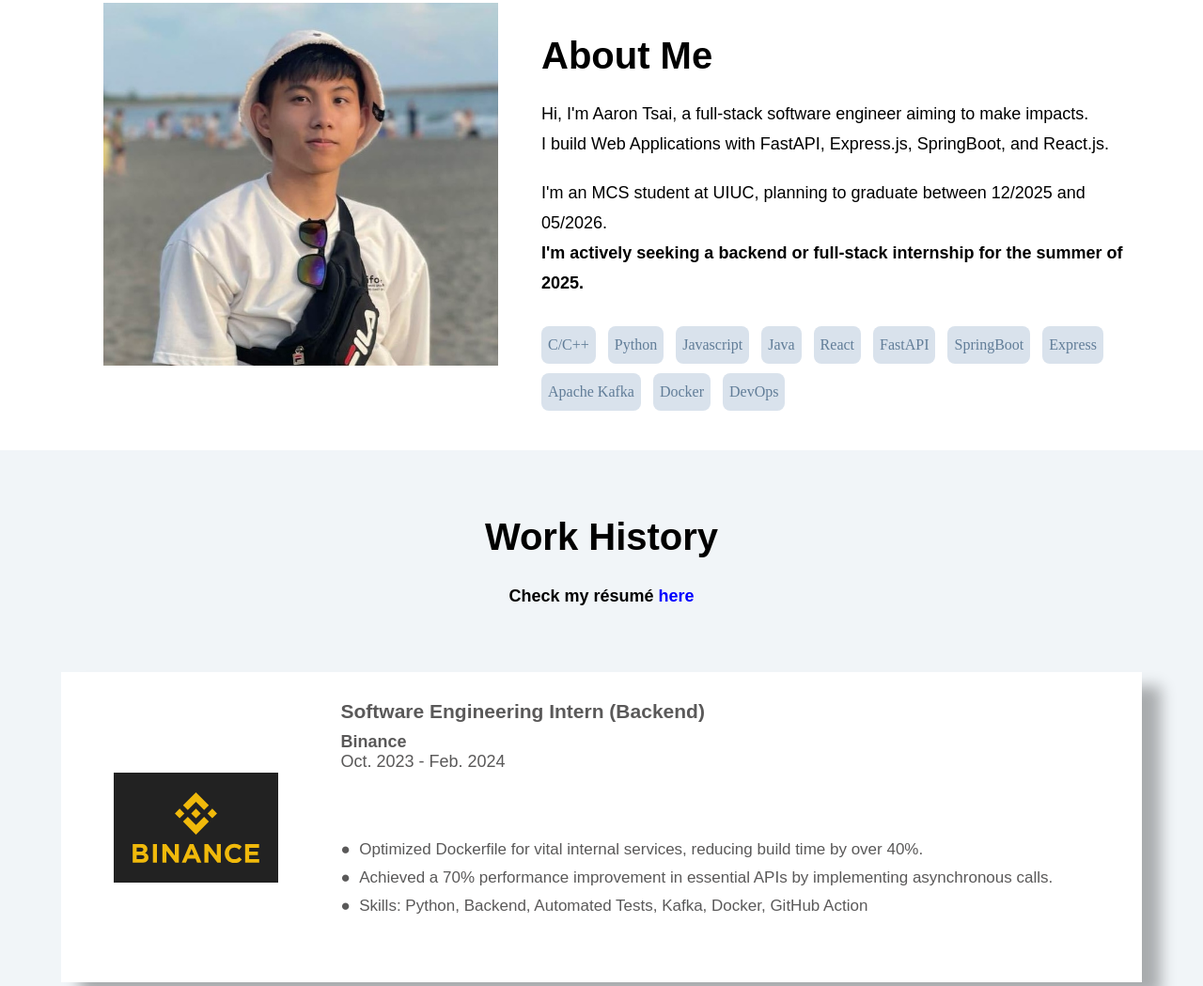
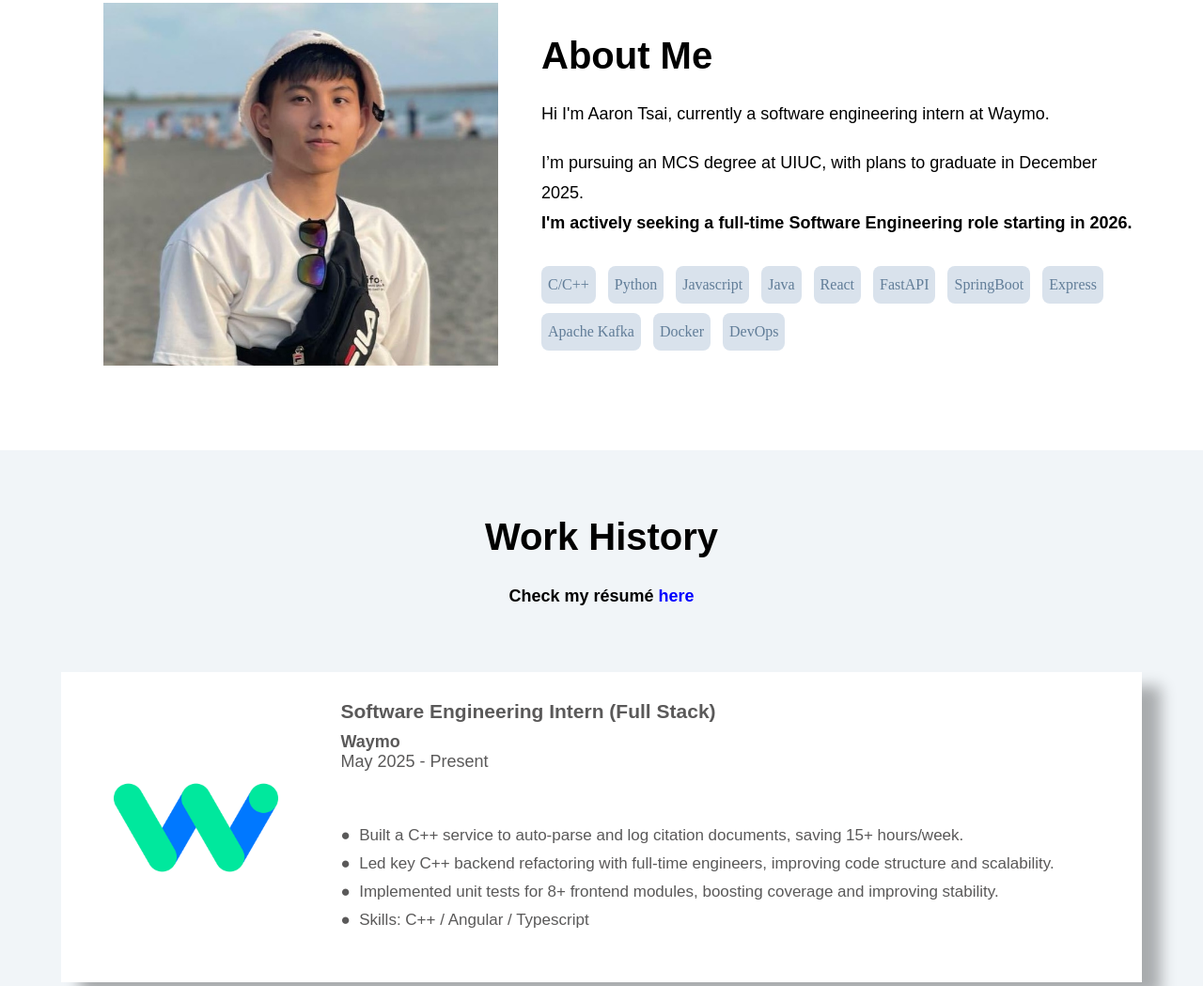
Before and after one commit to tsai8890/tsai8890.github.io, a plain HTML site: page src/index.html in a window 1280 px wide. Shown: the part 907-1956 px from the top of the page at 94% size. Drawn offline with Linux system fonts and the light colour scheme.

Commit message:
feat: update Waymo internship to the website

```diff
--- a/src/index.html
+++ b/src/index.html
@@ -63,8 +63,9 @@
             <div id="self-intro">
                 <p id="self-intro-name">Aaron Tsai</p>
                 <div id="self-intro-role">
-                    <p id="self-intro-role-1">Full-Stack Web Developer</p>
-                    <p id="self-intro-role-2">First-Year MCS Student at UIUC</p>
+                    <!-- <p id="self-intro-role-1">Full-Stack Web Developer</p> -->
+                    <p id="self-intro-role-1">Software Engineering Intern @ Waymo</p>
+                    <p id="self-intro-role-2">Second-Year MCS Student @ UIUC</p>
                 </div>
                 <div class="icon-row">
                     <a target="_blank" href="mailto:aarontsaai.contact@gmail.com">
@@ -93,12 +94,13 @@
                 <div id="about-description">
                     <p id="about-description-1">About Me</p>
                     <p id="about-description-2">
-                        Hi, I'm Aaron Tsai, a full-stack software engineer aiming to make impacts. <br>
-                        I build Web Applications with FastAPI, Express.js, SpringBoot, and React.js.
+                        Hi I'm Aaron Tsai, currently a software engineering intern at Waymo. <br>
+                        <!-- Hi, I'm Aaron Tsai, a full-stack software engineer aiming to make impacts. <br> -->
+                        <!-- I build Web Applications with FastAPI, Express.js, SpringBoot, and React.js. -->
                     </p>
                     <p id="about-description-3">
-                        I'm an MCS student at UIUC, planning to graduate between 12/2025 and 05/2026.<br>
-                        <b><b>I'm actively seeking a backend or full-stack internship for the summer of 2025.</b></b><br>
+                        I’m pursuing an MCS degree at UIUC, with plans to graduate in December 2025. <br>
+                        <b><b>I'm actively seeking a full-time Software Engineering role starting in 2026.</b></b><br>
                     </p>
 
                     <div id="skills">
@@ -150,6 +152,23 @@
                 </p>
             </div>
             <div id="work-list">
+                <div class="work-item">
+                    <div class="company-image">
+                        <img src="./assets/icon/waymo_icon.png">
+                    </div>
+                    <div class="job-description">
+                        <p class="job-title">Software Engineering Intern (Full Stack)</p>
+                        <p class="company-title">Waymo</p>
+                        <p class="job-duration">May 2025 - Present</p>
+                        <div class="job-details">
+                            <p>● &nbsp;Built a C++ service to auto-parse and log citation documents, saving 15+ hours/week.</p>
+                            <p>● &nbsp;Led key C++ backend refactoring with full-time engineers, improving code structure and scalability.</p>
+                            <p>● &nbsp;Implemented unit tests for 8+ frontend modules, boosting coverage and improving stability.</p>
+                            <p>● &nbsp;Skills: C++ / Angular / Typescript</p>
+                        </div>
+                    </div>
+                </div>
+
                 <div class="work-item">
                     <div class="company-image">
                         <img src="./assets/icon/binance_icon.svg">
```
Also changed, not shown: src/assets/icon/waymo_icon.png (added), 1 other file.
